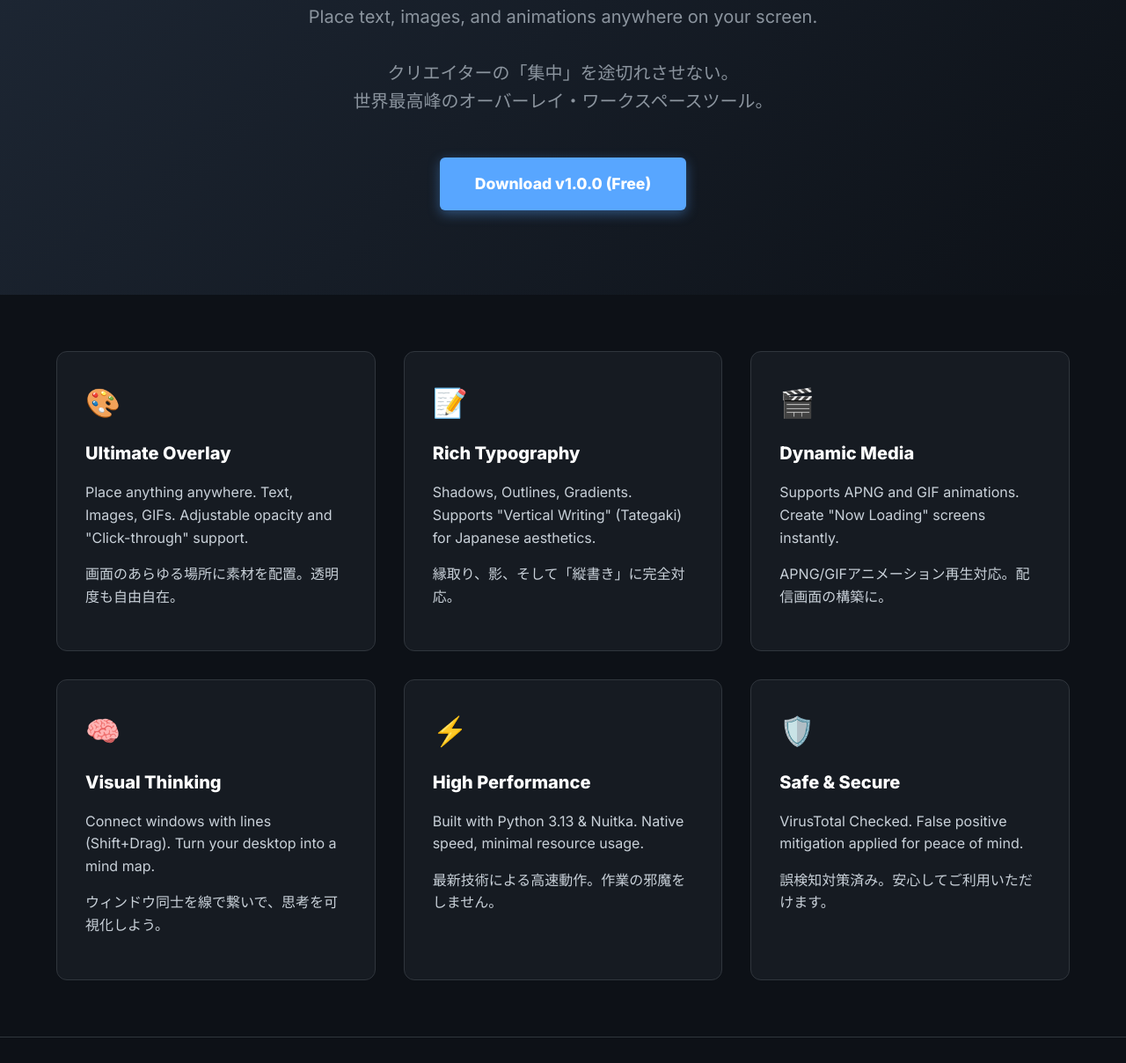
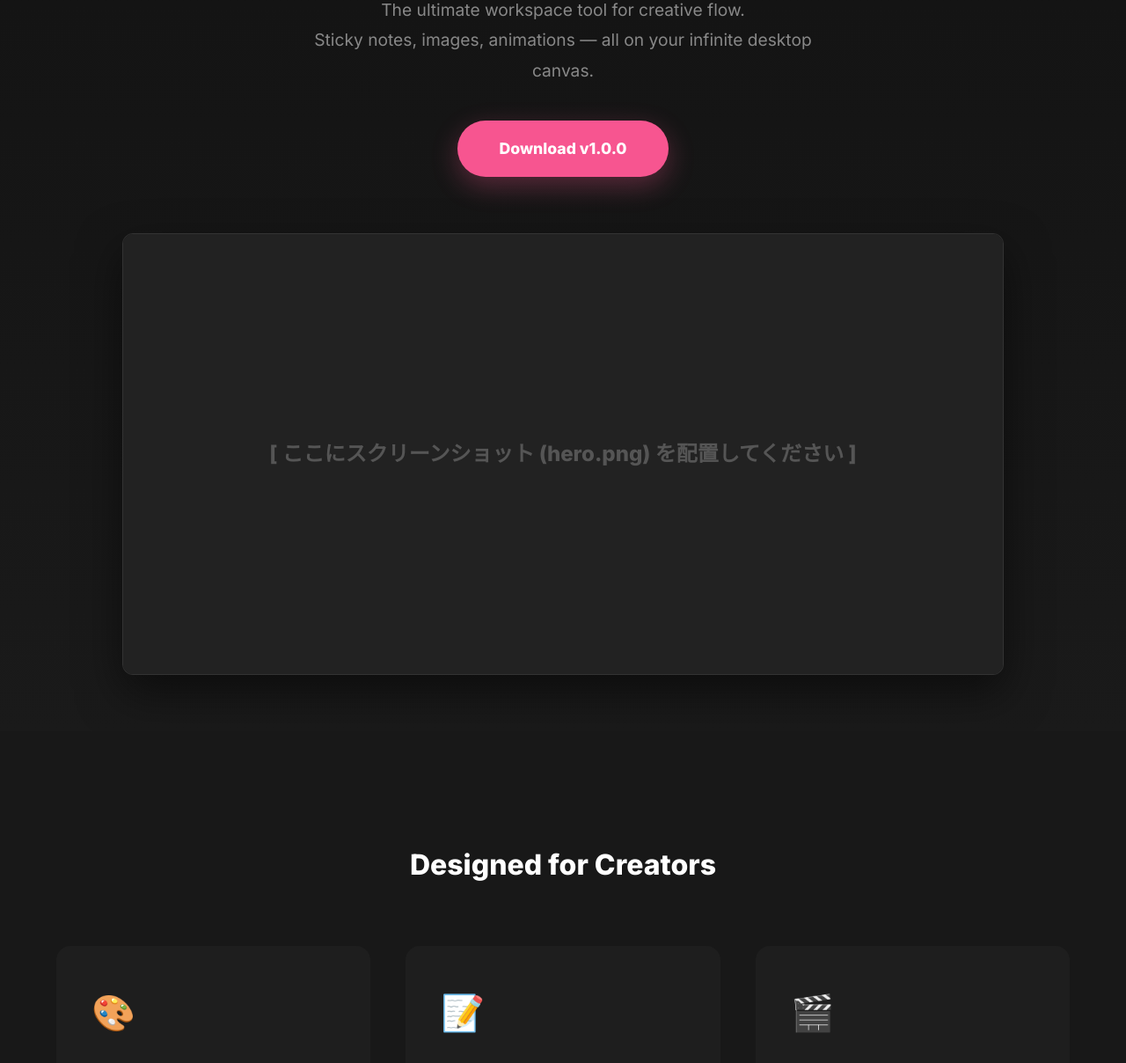
Before and after one commit to ftiv-lab/FTIV, a plain HTML site: page docs/index.html in a window 1280 px wide. Shown: the part 366-1574 px from the top of the page at 88% size. Drawn offline with Linux system fonts and the light colour scheme.

Commit message:
style: Improve landing page design (NeeView style)

```diff
--- a/docs/index.html
+++ b/docs/index.html
@@ -1,21 +1,27 @@
 <!DOCTYPE html>
-<html lang="en">
+<html lang="ja">
+
 <head>
     <meta charset="UTF-8">
     <meta name="viewport" content="width=device-width, initial-scale=1.0">
-    <title>FTIV - Focus OS Overlay / High-End Desktop Workspace Tool</title>
-    <meta name="description" content="FTIV is a high-performance overlay viewer for creators and streamers. Use your entire screen as an infinite canvas for text, images, and animations.">
+    <title>FTIV - Focus OS Overlay</title>
+    <meta name="description"
+        content="FTIV is a high-performance overlay viewer for creators and streamers. Use your entire screen as an infinite canvas for text, images, and animations.">
     <link rel="preconnect" href="https://fonts.googleapis.com">
     <link rel="preconnect" href="https://fonts.gstatic.com" crossorigin>
-    <link href="https://fonts.googleapis.com/css2?family=Inter:wght@400;600;800&family=Noto+Sans+JP:wght@400;700&display=swap" rel="stylesheet">
+    <link
+        href="https://fonts.googleapis.com/css2?family=Inter:wght@400;600;800&family=Noto+Sans+JP:wght@400;700&display=swap"
+        rel="stylesheet">
     <style>
         :root {
-            --bg-color: #0d1117;
-            --text-color: #c9d1d9;
-            --accent-color: #58a6ff;
-            --card-bg: #161b22;
-            --border-color: #30363d;
-            --hero-gradient: linear-gradient(135deg, #1f2937 0%, #0d1117 100%);
+            --bg-color: #121212;
+            --text-color: #e0e0e0;
+            --accent-color: #f75590;
+            /* Vivid Pink for Creativity */
+            --secondary-color: #2ebfa5;
+            --card-bg: #1e1e1e;
+            --border-color: #333;
+            --hero-gradient: linear-gradient(180deg, #121212 0%, #1a1a1a 100%);
         }
 
         body {
@@ -23,14 +29,20 @@
             background-color: var(--bg-color);
             color: var(--text-color);
             margin: 0;
-            line-height: 1.6;
+            line-height: 1.8;
+            -webkit-font-smoothing: antialiased;
         }
 
         header {
-            padding: 2rem 5%;
+            padding: 1.5rem 5%;
             display: flex;
             justify-content: space-between;
             align-items: center;
+            background: rgba(18, 18, 18, 0.9);
+            backdrop-filter: blur(10px);
+            position: sticky;
+            top: 0;
+            z-index: 100;
             border-bottom: 1px solid var(--border-color);
         }
 
@@ -39,162 +51,243 @@
             font-weight: 800;
             color: #fff;
             text-decoration: none;
-            letter-spacing: -0.05em;
+            letter-spacing: -0.02em;
         }
 
-        .logo span { color: var(--accent-color); }
+        .logo span {
+            color: var(--accent-color);
+        }
 
         .nav-links a {
-            color: var(--text-color);
+            color: #aaa;
             text-decoration: none;
             margin-left: 2rem;
+            font-size: 0.95rem;
             font-weight: 600;
             transition: color 0.2s;
         }
-        .nav-links a:hover { color: var(--accent-color); }
+
+        .nav-links a:hover {
+            color: #fff;
+        }
 
         .hero {
-            padding: 6rem 5%;
+            padding: 8rem 5% 4rem;
             text-align: center;
             background: var(--hero-gradient);
         }
 
         h1 {
-            font-size: 3.5rem;
+            font-size: 4rem;
             font-weight: 800;
             color: #fff;
-            margin-bottom: 1.5rem;
-            line-height: 1.2;
+            margin-bottom: 1rem;
+            line-height: 1.1;
+            letter-spacing: -0.03em;
         }
 
         h1 span {
-            background: linear-gradient(90deg, #58a6ff, #a5d6ff);
-            -webkit-background-clip: text;
-            -webkit-text-fill-color: transparent;
+            color: var(--accent-color);
         }
 
         .subtitle {
-            font-size: 1.25rem;
-            color: #8b949e;
-            max-width: 700px;
-            margin: 0 auto 3rem;
+            font-size: 1.2rem;
+            color: #888;
+            max-width: 600px;
+            margin: 0 auto 2.5rem;
         }
 
         .cta-button {
             display: inline-block;
             background-color: var(--accent-color);
             color: #fff;
-            padding: 1rem 2.5rem;
+            padding: 1rem 3rem;
             font-size: 1.1rem;
             font-weight: 700;
-            border-radius: 6px;
+            border-radius: 50px;
             text-decoration: none;
-            transition: transform 0.2s, box-shadow 0.2s;
-            box-shadow: 0 4px 14px rgba(88, 166, 255, 0.4);
+            transition: transform 0.2s, box-shadow 0.2s, background-color 0.2s;
+            box-shadow: 0 10px 30px rgba(247, 85, 144, 0.3);
         }
 
         .cta-button:hover {
-            transform: translateY(-2px);
-            box-shadow: 0 6px 20px rgba(88, 166, 255, 0.6);
+            transform: translateY(-4px);
+            box-shadow: 0 15px 40px rgba(247, 85, 144, 0.5);
+            background-color: #ff6b9d;
+        }
+
+        /* Hero Image Placeholder - User needs to replace this */
+        .hero-image-container {
+            max-width: 1000px;
+            margin: 4rem auto 0;
+            border-radius: 12px;
+            overflow: hidden;
+            box-shadow: 0 20px 50px rgba(0, 0, 0, 0.5);
+            border: 1px solid var(--border-color);
+        }
+
+        .hero-image {
+            width: 100%;
+            height: auto;
+            display: block;
+            /* Placeholder style */
+            background: #222;
+            min-height: 500px;
+            display: flex;
+            align-items: center;
+            justify-content: center;
+            color: #555;
+            font-weight: 700;
+            font-size: 1.5rem;
+        }
+
+        .features-section {
+            padding: 6rem 5%;
+            background: #181818;
+        }
+
+        .section-title {
+            text-align: center;
+            font-size: 2rem;
+            font-weight: 700;
+            margin-bottom: 4rem;
+            color: #fff;
         }
 
         .features-grid {
             display: grid;
-            grid-template-columns: repeat(auto-fit, minmax(300px, 1fr));
-            gap: 2rem;
-            padding: 4rem 5%;
+            grid-template-columns: repeat(auto-fit, minmax(320px, 1fr));
+            gap: 2.5rem;
             max-width: 1200px;
             margin: 0 auto;
         }
 
         .feature-card {
             background: var(--card-bg);
-            padding: 2rem;
-            border-radius: 12px;
-            border: 1px solid var(--border-color);
-            transition: transform 0.2s;
+            padding: 2.5rem;
+            border-radius: 16px;
+            transition: transform 0.3s;
         }
 
         .feature-card:hover {
             transform: translateY(-5px);
-            border-color: var(--accent-color);
         }
 
-        .feature-icon { font-size: 2rem; margin-bottom: 1rem; }
-        .feature-title { font-size: 1.25rem; font-weight: 700; color: #fff; margin-bottom: 0.5rem; }
+        .feature-icon {
+            font-size: 2.5rem;
+            margin-bottom: 1.5rem;
+            display: inline-block;
+        }
+
+        .feature-title {
+            font-size: 1.35rem;
+            font-weight: 700;
+            color: #fff;
+            margin-bottom: 0.75rem;
+        }
+
+        .feature-desc {
+            color: #aaa;
+            font-size: 1rem;
+            margin-bottom: 0.5rem;
+        }
+
+        .jp-text {
+            color: #666;
+            font-size: 0.9rem;
+            margin-top: 0.5rem;
+        }
 
         footer {
             text-align: center;
-            padding: 3rem;
-            border-top: 1px solid var(--border-color);
-            color: #8b949e;
+            padding: 4rem 2rem;
+            color: #666;
             font-size: 0.9rem;
+            background: #121212;
+            border-top: 1px solid #222;
         }
 
         @media (max-width: 768px) {
-            h1 { font-size: 2.5rem; }
-            .hero { padding: 4rem 5%; }
+            h1 {
+                font-size: 2.8rem;
+            }
+
+            .hero {
+                padding-top: 6rem;
+            }
         }
     </style>
 </head>
+
 <body>
 
     <header>
         <a href="#" class="logo">FTIV <span>Lab</span></a>
         <nav class="nav-links">
-            <a href="https://github.com/ftiv-lab/FTIV" target="_blank">GitHub</a>
-            <a href="https://github.com/ftiv-lab/FTIV/releases" target="_blank">Releases</a>
+            <a href="https://github.com/ftiv-lab/FTIV" target="_blank">View on GitHub</a>
+            <a href="https://github.com/ftiv-lab/FTIV/releases" target="_blank">Download</a>
         </nav>
     </header>
 
     <section class="hero">
         <h1>Focus OS <span>Overlay</span></h1>
         <p class="subtitle">
-            The ultimate desktop workspace tool for creators & streamers.<br>
-            Place text, images, and animations anywhere on your screen.
-            <br><br>
-            クリエイターの「集中」を途切れさせない。<br>
-            世界最高峰のオーバーレイ・ワークスペースツール。
+            The ultimate workspace tool for creative flow.<br>
+            Sticky notes, images, animations — all on your infinite desktop canvas.
         </p>
-        <a href="https://github.com/ftiv-lab/FTIV/releases/latest" class="cta-button">Download v1.0.0 (Free)</a>
+        <a href="https://github.com/ftiv-lab/FTIV/releases/latest" class="cta-button">Download v1.0.0</a>
+
+        <div class="hero-image-container">
+            <!-- ユーザーさん、ここに実際のスクショ(hero.png)を入れてください -->
+            <!-- <img src="hero.png" alt="FTIV Screenshot" class="hero-image"> -->
+            <div class="hero-image">
+                [ ここにスクリーンショット (hero.png) を配置してください ]
+            </div>
+        </div>
     </section>
 
+    <div class="features-section">
+        <h2 class="section-title">Designed for Creators</h2>
         <div class="features-grid">
             <div class="feature-card">
                 <div class="feature-icon">🎨</div>
                 <div class="feature-title">Ultimate Overlay</div>
-            <p>Place anything anywhere. Text, Images, GIFs. Adjustable opacity and "Click-through" support.</p>
-            <p>画面のあらゆる場所に素材を配置。透明度も自由自在。</p>
+                <div class="feature-desc">Place anything anywhere. Text, Images, GIFs. Adjustable opacity and
+                    "Click-through".</div>
+                <div class="jp-text">画面のあらゆる場所に素材を配置。透明度も自由自在。</div>
             </div>
             <div class="feature-card">
                 <div class="feature-icon">📝</div>
                 <div class="feature-title">Rich Typography</div>
-            <p>Shadows, Outlines, Gradients. Supports "Vertical Writing" (Tategaki) for Japanese aesthetics.</p>
-            <p>縁取り、影、そして「縦書き」に完全対応。</p>
+                <div class="feature-desc">Shadows, Outlines, Gradients. Supports "Vertical Writing".</div>
+                <div class="jp-text">縁取り、影、そして「縦書き」に完全対応。</div>
             </div>
             <div class="feature-card">
                 <div class="feature-icon">🎬</div>
                 <div class="feature-title">Dynamic Media</div>
-            <p>Supports APNG and GIF animations. Create "Now Loading" screens instantly.</p>
-            <p>APNG/GIFアニメーション再生対応。配信画面の構築に。</p>
+                <div class="feature-desc">Supports APNG and GIF animations. Create "Now Loading" screens instantly.
+                </div>
+                <div class="jp-text">APNG/GIFアニメーション再生対応。</div>
             </div>
             <div class="feature-card">
                 <div class="feature-icon">🧠</div>
                 <div class="feature-title">Visual Thinking</div>
-            <p>Connect windows with lines (Shift+Drag). Turn your desktop into a mind map.</p>
-            <p>ウィンドウ同士を線で繋いで、思考を可視化しよう。</p>
+                <div class="feature-desc">Connect windows with lines (Shift+Drag). Turn your desktop into a mind map.
+                </div>
+                <div class="jp-text">ウィンドウ同士を線で繋いで、思考を可視化。</div>
             </div>
             <div class="feature-card">
                 <div class="feature-icon">⚡</div>
-            <div class="feature-title">High Performance</div>
-            <p>Built with Python 3.13 & Nuitka. Native speed, minimal resource usage.</p>
-            <p>最新技術による高速動作。作業の邪魔をしません。</p>
+                <div class="feature-title">Native Performance</div>
+                <div class="feature-desc">Built with Python 3.13 & Nuitka. Minimal resource impact.</div>
+                <div class="jp-text">最新技術による高速動作。作業の邪魔をしません。</div>
             </div>
             <div class="feature-card">
-            <div class="feature-icon">🛡️</div>
-            <div class="feature-title">Safe & Secure</div>
-            <p>VirusTotal Checked. False positive mitigation applied for peace of mind.</p>
-            <p>誤検知対策済み。安心してご利用いただけます。</p>
+                <div class="feature-icon">✨</div>
+                <div class="feature-title">Focus Centric</div>
+                <div class="feature-desc">Dark theme, Smooth animations, No distractions.</div>
+                <div class="jp-text">集中のためのダークテーマとアニメーション。</div>
+            </div>
         </div>
     </div>
 
@@ -204,4 +297,5 @@
     </footer>
 
 </body>
+
 </html>
```
Lines whose indentation alone changed are shown as unchanged.
